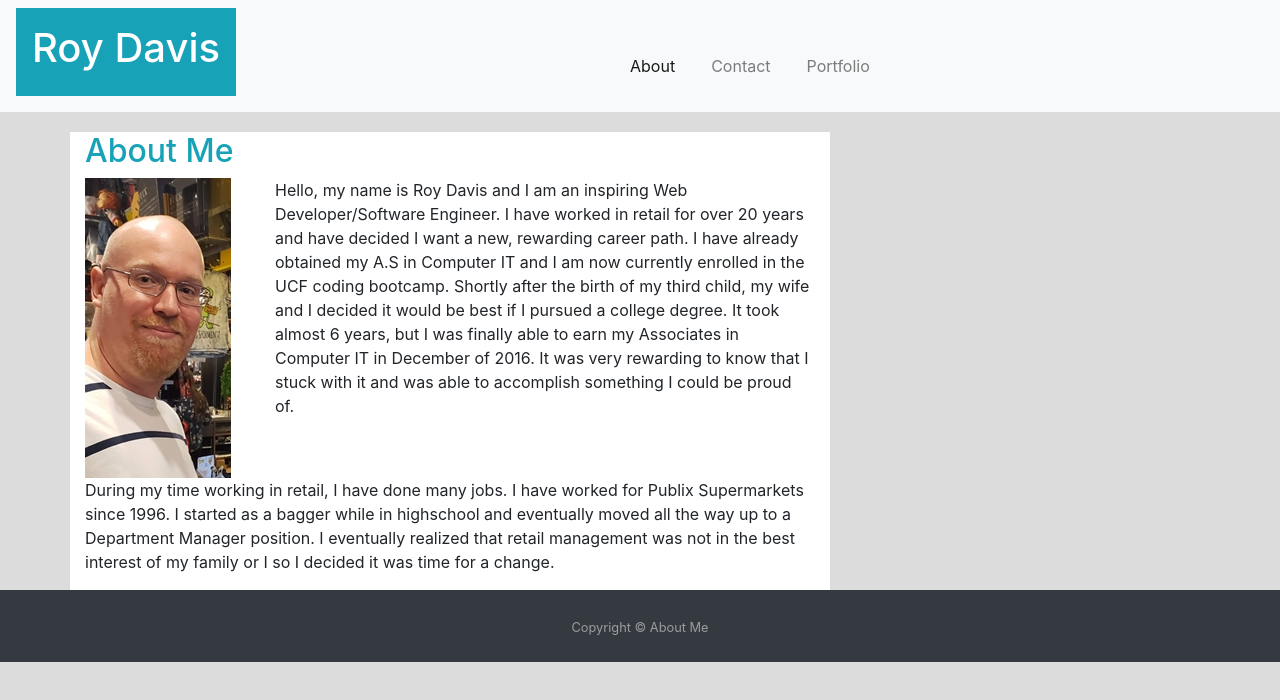
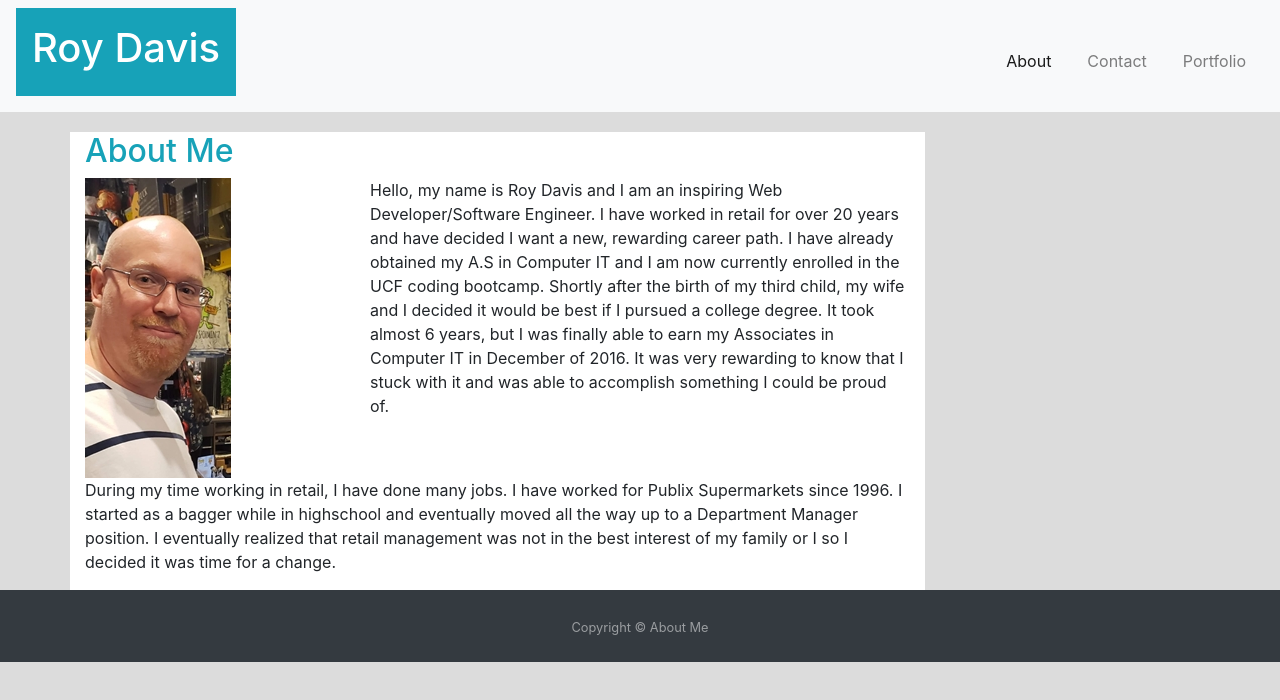
Before and after one commit to Ryby1024/Bootstrap-Portfolio, a plain HTML site: page index.html in a window 1280 px wide. Drawn offline with nearby package versions, Linux system fonts and the light colour scheme.

Commit message:
moved the nav buttons to the right

```diff
--- a/index.html
+++ b/index.html
@@ -15,7 +15,7 @@
           <span class="navbar-toggler-icon"></span>
         </button>
         <div class="collapse navbar-collapse" id="navbarText">
-          <ul class="navbar-nav mr-auto">
+          <ul class="navbar-nav ml-auto">
             <li class="nav-item active">
               <a class="nav-link" href="index.html">About <span class="sr-only">(current)</span></a>
             </li>
@@ -32,14 +32,14 @@
 
       <div class="container">
         <div class="row">
-          <div class="col-sm-8 me">
+          <div class="col-sm-9 me">
             <h2 class="display-8 text-info">About Me</h2>
 
           </div>
         </div>
 
         <div class="row">
-          <div class="col-sm-2 profile">
+          <div class="col-sm-3 profile">
 
             <img src="images/Roy.jpg"class="profilepic" alt="Roy Davis">
           </div>
@@ -48,7 +48,7 @@
           </div>
           </div>
             <div class="row">
-              <div class="col-sm-8 paragraph">
+              <div class="col-sm-9 paragraph">
             <p>During my time working in retail, I have done many jobs. I have worked for Publix Supermarkets since 1996. I started as a bagger while in highschool and eventually moved all the way up to a Department Manager position. I eventually realized that retail management was not in the best interest of my family or I so I decided it was time for a change.</p>
           </div>
         </div>
--- a/style.css
+++ b/style.css
@@ -36,12 +36,12 @@ ul  {
     margin-right: 10px;
     padding: 0px;
     text-align: center;
-    margin-left: 350px;
+
 
 }
 li  {
     margin-left: 20px;
-    margin-top: 20px;
+    margin-top: 10px;
 }
 
 
```
Also changed, not shown: contact.html (+1 -1 lines), portfolio.html (+1 -1 lines).
